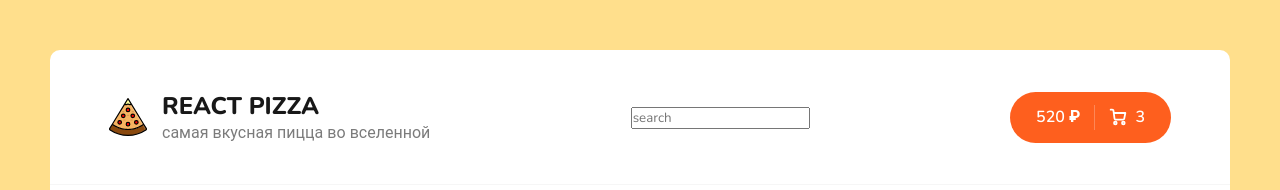
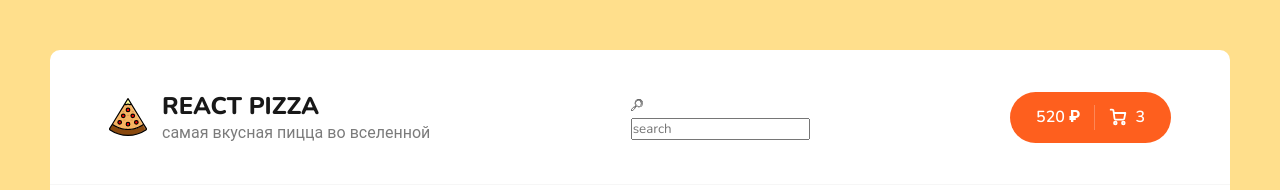
Before and after one commit to NikePro777/pizza2022, a React (Create React App) app: page / in a window 1280 px wide. Shown: the top 190 px of the page. Built offline with nearby package versions, Linux system fonts and the light colour scheme; no server answers.

Commit message:
add styles

```diff
--- a/src/components/Search/Search.module.scss
+++ b/src/components/Search/Search.module.scss
@@ -0,0 +1,11 @@
+.root {
+  .input {
+    border: 10px, solid, rgba(0, 0, 0, 0.1);
+    display: none;
+  }
+
+  .icon {
+    width: 12px;
+    height: 12px;
+  }
+}
--- a/src/components/Search/index.jsx
+++ b/src/components/Search/index.jsx
@@ -1,6 +1,26 @@
+import styles from './Search.module.scss';
+
 export const Search = ({ search, setSearch }) => {
   return (
-    <div className="root">
+    <div className={styles.root}>
+      <div className="icon">
+        <svg className={styles.icon} x="0px" y="0px" viewBox="0 0 463.001 463.001">
+          <g>
+            <path
+              d="M303.501,0c-87.948,0-159.5,71.551-159.5,159.5c0,36.188,12.122,69.593,32.507,96.386l-32.311,32.311 c-0.205,0.205-0.392,0.421-0.569,0.643c-2.645-0.551-5.363-0.84-8.127-0.84c-10.55,0-20.47,4.109-27.933,11.572l-95.999,95.999 C4.108,403.03,0,412.949,0,423.5s4.108,20.471,11.568,27.928C19.031,458.891,28.951,463,39.501,463s20.47-4.109,27.933-11.572 l95.999-95.999c7.461-7.458,11.569-17.377,11.569-27.929c0-2.765-0.289-5.484-0.84-8.129c0.222-0.176,0.437-0.363,0.642-0.568 l32.31-32.31C233.908,306.879,267.313,319,303.501,319c87.948,0,159.5-71.551,159.5-159.5S391.449,0,303.501,0z M56.826,440.822 C52.197,445.451,46.045,448,39.501,448s-12.696-2.549-17.326-7.179C17.548,436.196,15,430.045,15,423.5s2.548-12.696,7.176-17.322 l86.698-86.698l34.647,34.647L56.826,440.822z M154.075,343.468l-34.528-34.528c4.575-3.936,10.258-5.926,15.954-5.926 c6.274,0,12.55,2.389,17.326,7.166c4.627,4.625,7.175,10.776,7.175,17.321C160.002,333.427,157.906,339.027,154.075,343.468z M167.73,304.665c-1.278-1.796-2.706-3.503-4.296-5.092c-1.592-1.591-3.301-3.02-5.098-4.299l27.841-27.841 c3,3.259,6.134,6.393,9.393,9.393L167.73,304.665z M303.501,304c-79.678,0-144.5-64.822-144.5-144.5S223.823,15,303.501,15 s144.5,64.822,144.5,144.5S383.179,304,303.501,304z"
+              fill="#000000"></path>
+            <path
+              d="M303.501,32c-70.304,0-127.5,57.196-127.5,127.5S233.197,287,303.501,287s127.5-57.196,127.5-127.5S373.805,32,303.501,32z M303.501,272c-62.032,0-112.5-50.467-112.5-112.5S241.469,47,303.501,47s112.5,50.467,112.5,112.5S365.533,272,303.501,272z"
+              fill="#000000"></path>
+            <path
+              d="M355.58,79.438c-3.47-2.262-8.116-1.283-10.378,2.188c-2.262,3.47-1.282,8.117,2.188,10.378 c22.924,14.94,36.61,40.172,36.61,67.496c0,18.667-6.534,36.86-18.399,51.226c-2.638,3.193-2.187,7.921,1.007,10.559 c1.398,1.155,3.09,1.717,4.772,1.717c2.16,0,4.304-0.929,5.787-2.724c14.079-17.047,21.833-38.632,21.833-60.777 C399.001,127.087,382.769,97.158,355.58,79.438z"
+              fill="#000000"></path>
+            <path
+              d="M320.856,65.575C315.168,64.53,309.329,64,303.501,64c-4.143,0-7.5,3.358-7.5,7.5s3.357,7.5,7.5,7.5 c4.922,0,9.849,0.447,14.645,1.328c0.459,0.084,0.914,0.125,1.364,0.125c3.549,0,6.703-2.531,7.368-6.146 C327.626,70.233,324.93,66.324,320.856,65.575z"
+              fill="#000000"></path>
+          </g>
+        </svg>
+      </div>
       <input
         type="text"
         placeholder="search"
--- a/src/pages/Home.jsx
+++ b/src/pages/Home.jsx
@@ -19,11 +19,10 @@ const Home = ({ search }) => {
     url.searchParams.append('category', activeCategory > 0 ? activeCategory : '');
     url.searchParams.append('sortBy', sortCategory.sortName);
     url.searchParams.append('title', search);
-
     fetch(url)
       .then((res) => res.json())
       .then((res) => {
-        // console.log(res.length > 0 ? 1 : 2);
+        // console.log(res?.length);
         setItems(res);
         setLoaded(true);
       });
```
